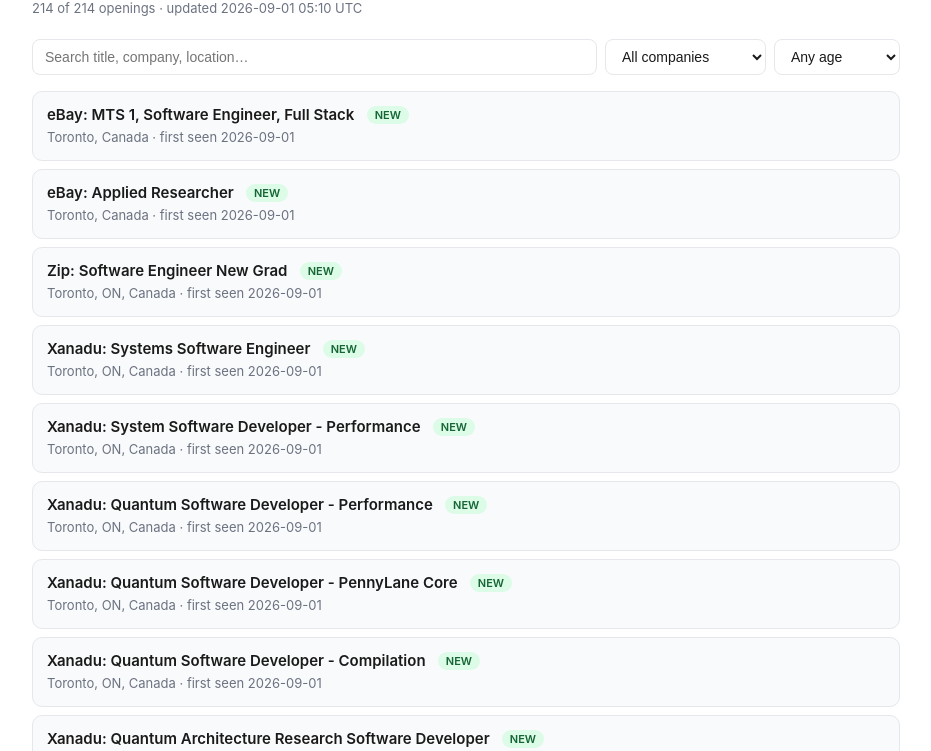
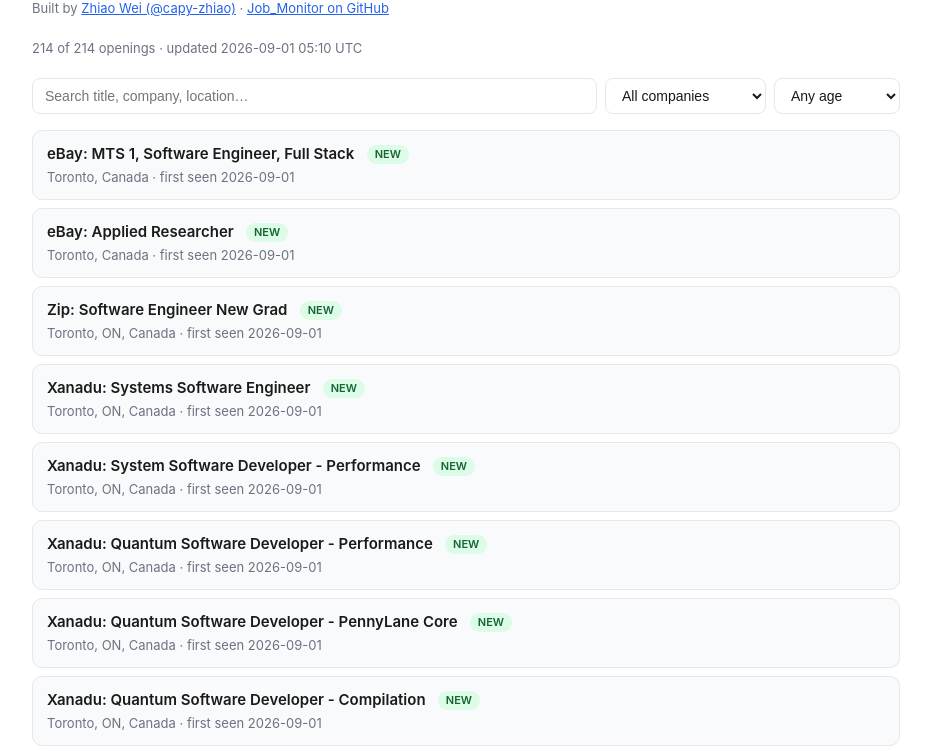
Before and after one commit to capy-zhiao/Job_Monitor, a plain HTML site: page docs/index.html in a window 1280 px wide. Shown: the part 62-813 px from the top of the page, without its empty margins (174-1105 px from the left). Drawn offline with Linux system fonts and the light colour scheme.

Commit message:
Add author and repo links to the jobs page header

```diff
--- a/docs/index.html
+++ b/docs/index.html
@@ -49,6 +49,10 @@
 </head>
 <body>
 <h1>Canada new-grad tech jobs</h1>
+<div class="sub">
+  Built by <a href="https://github.com/capy-zhiao" style="color:var(--accent)">Zhiao Wei (@capy-zhiao)</a>
+  · <a href="https://github.com/capy-zhiao/Job_Monitor" style="color:var(--accent)">Job_Monitor on GitHub</a>
+</div>
 <div class="sub" id="meta">loading…</div>
 <div class="controls">
   <input id="q" type="search" placeholder="Search title, company, location…">
```
